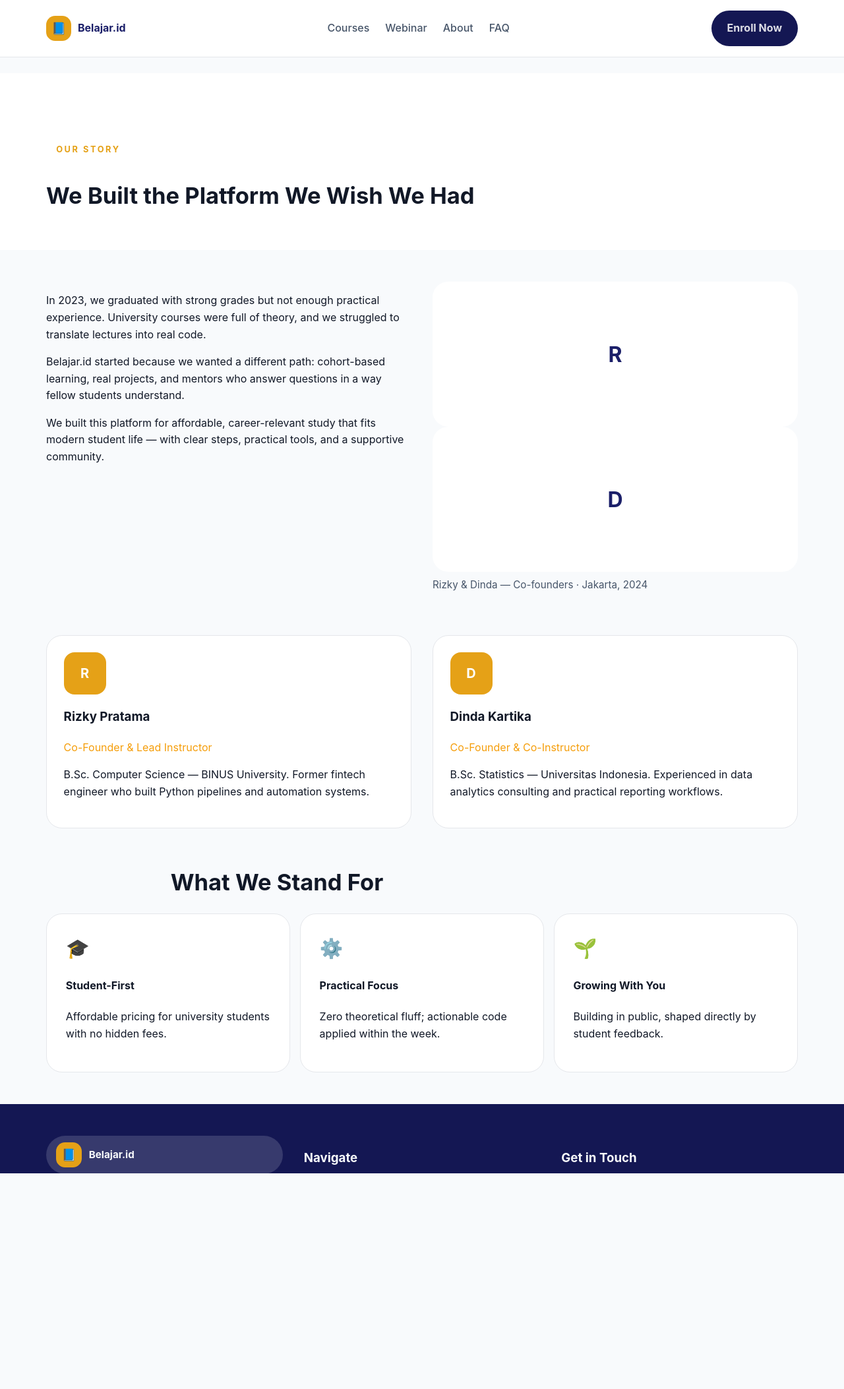
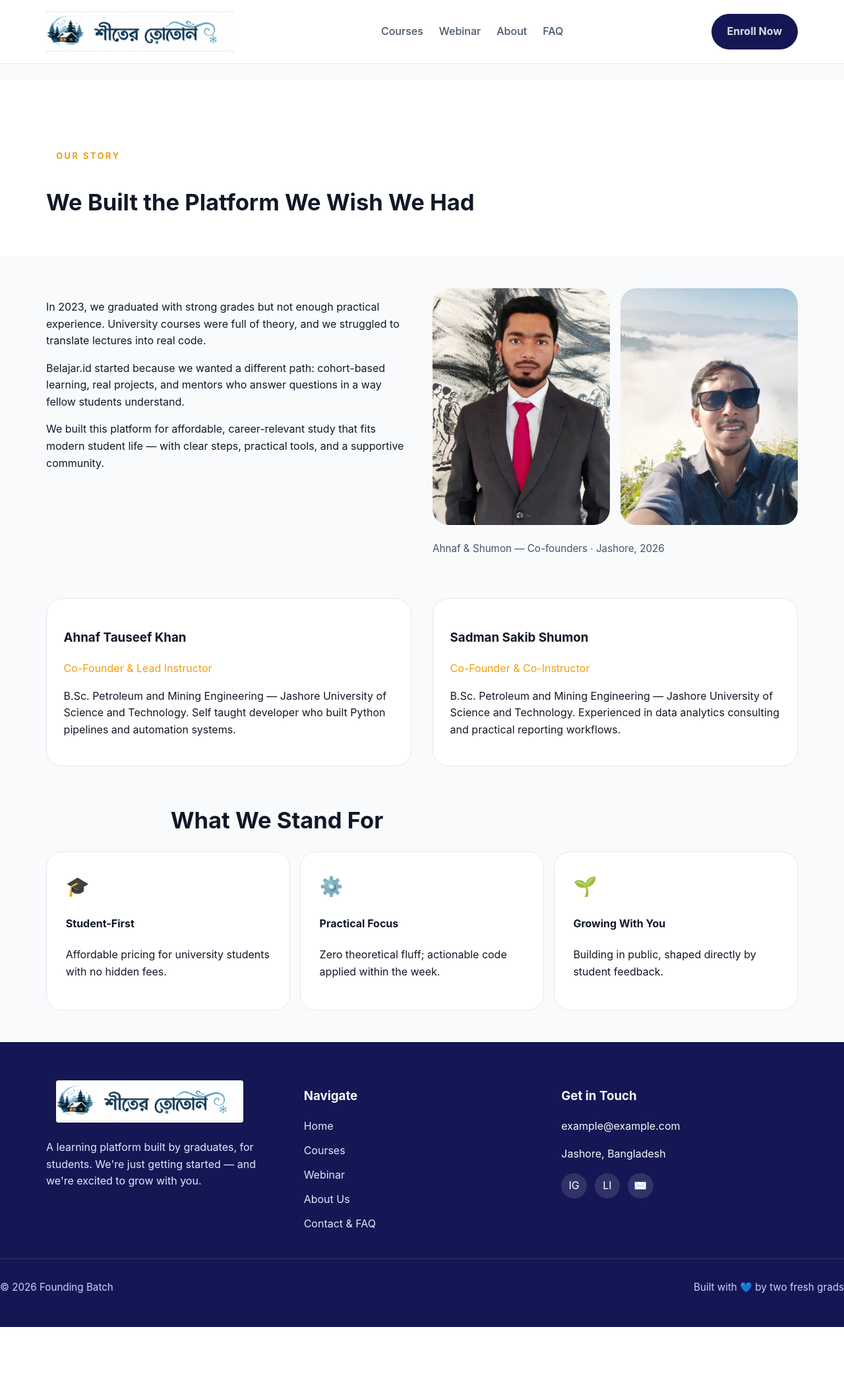
Before and after one commit to AhnafTouseef/Website, a Flask app: page /about in a window 1280 px wide. Shown: the whole page at 66% size. After the commit the page ends 2012 px from the top, so only its background shows below. Run offline with Flask 2, Linux system fonts and the light colour scheme.

Commit message:
Update course details, team members, and enhance styling; add logos and images

```diff
--- a/app.py
+++ b/app.py
@@ -1,4 +1,6 @@
 from flask import Flask, render_template, request, redirect, url_for, flash
+import os
+import random
 
 app = Flask(__name__)
 app.secret_key = "change-me-to-a-secure-key"
@@ -9,7 +11,7 @@ active_course = {
     "duration": "8 Weeks",
     "capacity": "Max 30 Students",
     "certificate": "Certificate",
-    "price": "Rp 799.000",
+    "price": "Tk 500.00",
     "status": "Available Now",
     "tagline": "Enrolling Now · Cohort 1",
     "start_date": "July 21, 2024",
@@ -22,12 +24,12 @@ active_course = {
 }
 
 pipeline_courses = [
-    {"title": "Data Analytics with Python", "estimate": "Est. Q3 2024", "icon": "📊"},
-    {"title": "Web Development (HTML/CSS/JS)", "estimate": "Est. Q4 2024", "icon": "🌐"},
-    {"title": "UI/UX Design Fundamentals", "estimate": "Est. Q4 2024", "icon": "🎨"},
-    {"title": "Digital Marketing & SEO", "estimate": "Est. 2025", "icon": "📣"},
-    {"title": "Excel & Google Sheets for Work", "estimate": "Est. 2025", "icon": "🧮"},
-    {"title": "Public Speaking & Communication", "estimate": "Est. 2025", "icon": "🎤"}
+    {"title": "Data Analytics with Python", "estimate": "Est. Q4 2026", "icon": "📊"},
+    {"title": "Web Development (HTML/CSS/JS)", "estimate": "Est. Q4 2026", "icon": "🌐"},
+    {"title": "UI/UX Design Fundamentals", "estimate": "Est. Q4 2026", "icon": "🎨"},
+    {"title": "Digital Marketing & SEO", "estimate": "Est. 2027", "icon": "📣"},
+    {"title": "Excel & Google Sheets for Work", "estimate": "Est. 2027", "icon": "🧮"},
+    {"title": "Public Speaking & Communication", "estimate": "Est. 2027", "icon": "🎤"}
 ]
 
 faq_questions = [
@@ -43,18 +45,39 @@ faq_questions = [
 
 team_members = [
     {
-        "name": "Rizky Pratama",
+        "name": "Ahnaf Tauseef Khan",
         "role": "Co-Founder & Lead Instructor",
-        "bio": "B.Sc. Computer Science — BINUS University. Former fintech engineer who built Python pipelines and automation systems.",
+        "bio": "B.Sc. Petroleum and Mining Engineering — Jashore University of Science and Technology. Self taught developer who built Python pipelines and automation systems.",
         "avatar": "R"
     },
     {
-        "name": "Dinda Kartika",
+        "name": "Sadman Sakib Shumon",
         "role": "Co-Founder & Co-Instructor",
-        "bio": "B.Sc. Statistics — Universitas Indonesia. Experienced in data analytics consulting and practical reporting workflows.",
+        "bio": "B.Sc. Petroleum and Mining Engineering — Jashore University of Science and Technology. Experienced in data analytics consulting and practical reporting workflows.",
         "avatar": "D"
     }
 ]
+
+
+@app.context_processor
+def inject_random_logo():
+    """Inject a random logo filename from static/logo into all templates as `logo`.
+
+    Falls back to a sensible name if the folder is missing or empty.
+    """
+    logos_dir = os.path.join(app.static_folder or 'static', 'logo')
+    try:
+        files = [f for f in os.listdir(logos_dir) if os.path.splitext(f)[1].lower() in ('.png', '.jpg', '.jpeg', '.svg', '.webp', '.gif')]
+    except Exception:
+        files = []
+
+    if files:
+        chosen = random.choice(files)
+    else:
+        # sensible default; templates should handle missing file gracefully
+        chosen = ''
+
+    return {'logo': chosen}
 
 curriculum = [
     {"week_range": "Week 1–2: Python Basics", "details": ["Variables & data types", "Control flow", "Functions", "Debugging"]},
@@ -121,4 +144,4 @@ def faq():
     return render_template("faq.html", faq_questions=faq_questions)
 
 if __name__ == "__main__":
-    app.run(debug=True)
+    app.run(debug=True, port=5001)
--- a/static/css/main.css
+++ b/static/css/main.css
@@ -10,6 +10,7 @@
     --accent-dark: #f59e0b;
     --border: #e5e7eb;
     --shadow: 0 18px 70px rgba(20, 23, 83, 0.12);
+    --radius-lg: 1.5rem;
 }
 
 * {
@@ -28,6 +29,7 @@ body {
 img {
     max-width: 100%;
     display: block;
+    border-radius: 1.5rem;
 }
 
 a {
@@ -85,6 +94,21 @@ button, input, textarea {
     border-radius: 0.85rem;
     color: #ffffff;
     font-size: 1.1rem;
+}
+
+/* Logo image used in navbar/footer when present
+   Allow natural aspect ratio; constrain by max-height so large horizontal logos
+   (e.g. 727x164) render clearly while fitting the header/footer.
+*/
+.site-logo {
+    width: auto;
+    height: auto;
+    max-height: 64px; /* allow generous height for full-clarity logos */
+    max-width: 100%;
+    object-fit: contain;
+    display: inline-block;
+    vertical-align: middle;
+    border-radius: 0.25rem;
 }
 
 .nav-links {
@@ -215,7 +239,7 @@ button, input, textarea {
     display: inline-flex;
     align-items: center;
     gap: 0.4rem;
-    background: rgba(255, 255, 255, 0.15);
+    background: rgba(255, 255, 255, 0);
     padding: 0.6rem 0.95rem;
     border-radius: 999px;
     font-size: 0.95rem;
@@ -360,7 +384,7 @@ button, input, textarea {
 .skills-card,
 .contact-card,
 .pricing-card {
-    min-height: 260px;
+    min-height: 100px;
 }
 
 .course-image {
@@ -485,8 +509,30 @@ button, input, textarea {
     place-items: center;
     font-size: 2rem;
     font-weight: 700;
-    border-radius: 1.5rem;
+    border-radius: var(--radius-lg);
     min-height: 220px;
+}
+
+/* Portrait frame container for founder photos */
+.founder-photo {
+    overflow: hidden;
+    aspect-ratio: 3 / 4;
+    width: 100%;
+    display: flex;
+    align-items: center;
+    justify-content: center;
+    position: relative;
+}
+
+/* Image fills the frame with cover fit and center alignment */
+.founder-photo img {
+    width: 100%;
+    height: 100%;
+    display: block;
+    object-fit: cover;
+    object-position: center;
+    filter: grayscale(15%) contrast(1.05);
+    box-shadow: 0 32px 80px rgba(0,0,0,0.55);
 }
 
 .photo-caption {
--- a/templates/about.html
+++ b/templates/about.html
@@ -13,17 +13,17 @@
         <p>Belajar.id started because we wanted a different path: cohort-based learning, real projects, and mentors who answer questions in a way fellow students understand.</p>
         <p>We built this platform for affordable, career-relevant study that fits modern student life — with clear steps, practical tools, and a supportive community.</p>
     </div>
-    <div class="founder-grid">
-        <div class="founder-photo-large">R</div>
-        <div class="founder-photo-large">D</div>
-        <p class="photo-caption">Rizky & Dinda — Co-founders · Jakarta, 2024</p>
+    <div class="founder-photos">
+        <div class="founder-photo"><img src="{{ url_for('static', filename='images/Author1.png') }}" alt="Ahnaf"></div>
+        <div class="founder-photo"><img src="{{ url_for('static', filename='images/Author2.jpg') }}" alt="Shumon"></div>
+        <p class="photo-caption">Ahnaf & Shumon — Co-founders · Jashore, 2026</p>
     </div>
 </section>
 
 <section class="container team-section grid-2">
     {% for member in team_members %}
     <div class="team-card white-card">
-        <div class="avatar large">{{ member.avatar }}</div>
+        <!-- <div class="avatar large">{{ member.avatar }}</div> -->
         <h3>{{ member.name }}</h3>
         <p class="team-role">{{ member.role }}</p>
         <p>{{ member.bio }}</p>
--- a/templates/base.html
+++ b/templates/base.html
@@ -3,7 +3,7 @@
 <head>
     <meta charset="UTF-8" />
     <meta name="viewport" content="width=device-width, initial-scale=1.0" />
-    <title>Belajar.id | Practical Student Learning</title>
+    <title>Practical Student Learning</title>
     <link rel="stylesheet" href="{{ url_for('static', filename='css/main.css') }}" />
     <link rel="stylesheet" href="{{ url_for('static', filename='css/responsive.css') }}" />
 </head>
@@ -17,8 +17,11 @@
     <header class="site-header">
         <div class="container header-inner">
             <a class="brand" href="{{ url_for('home') }}">
+                {% if logo %}
+                <img src="{{ url_for('static', filename=('logo/' ~ logo)) }}" alt="Belajar.id" class="brand-mark site-logo" />
+                {% else %}
                 <span class="brand-mark">📘</span>
-                <span class="brand-text">Belajar.id</span>
+                {% endif %}
             </a>
 
             <button class="mobile-menu-toggle" aria-controls="mobile-nav" aria-expanded="false" aria-label="Toggle menu">
@@ -63,8 +66,11 @@
         <div class="container footer-grid">
             <div>
                 <div class="footer-brand">
+                    {% if logo %}
+                    <img src="{{ url_for('static', filename=('logo/' ~ logo)) }}" alt="Belajar.id" class="brand-mark site-logo" />
+                    {% else %}
                     <span class="brand-mark">📘</span>
-                    <span class="brand-text">Belajar.id</span>
+                    {% endif %}
                 </div>
                 <p class="footer-tagline">A learning platform built by graduates, for students. We're just getting started — and we're excited to grow with you.</p>
             </div>
@@ -80,17 +86,17 @@
             </div>
             <div>
                 <h3>Get in Touch</h3>
-                <p>hello@belajar.id</p>
-                <p>Jakarta, Indonesia</p>
+                <p>example@example.com</p>
+                <p>Jashore, Bangladesh</p>
                 <div class="social-icons">
                     <a href="#" aria-label="Instagram">IG</a>
                     <a href="#" aria-label="LinkedIn">LI</a>
-                    <a href="mailto:hello@belajar.id" aria-label="Email">✉️</a>
+                    <a href="mailto:example@example.com" aria-label="Email">✉️</a>
                 </div>
             </div>
         </div>
         <div class="footer-bottom">
-            <p>© 2024 Belajar.id — Founding Batch</p>
+            <p>© 2026 Founding Batch</p>
             <p>Built with 💙 by two fresh grads</p>
         </div>
     </footer>
--- a/templates/courses.html
+++ b/templates/courses.html
@@ -14,7 +14,9 @@
         <span class="status-text">Available Now</span>
     </div>
     <div class="pipeline-card active-course-card">
-        <div class="course-editor-graphic"></div>
+        <div class="course-editor-graphic">
+            <img src="{{ url_for('static', filename='course/python_beginer.jpg') }}" alt="Python for Beginners" />
+        </div>
         <div class="course-info">
             <span class="pill-tag">{{ active_course.tagline }}</span>
             <h2>{{ active_course.title }}</h2>
--- a/templates/faq.html
+++ b/templates/faq.html
@@ -35,9 +35,9 @@
             <button type="submit" class="button button-primary full-width">💬 Send Message</button>
         </form>
         <div class="contact-list">
-            <p><strong>Email</strong>: hello@belajar.id</p>
-            <p><strong>Instagram</strong>: @belajar.id</p>
-            <p><strong>LinkedIn</strong>: Belajar.id</p>
+            <p><strong>Email</strong>: example@example.com</p>
+            <p><strong>Instagram</strong>: @example</p>
+            <p><strong>LinkedIn</strong>: example</p>
         </div>
     </div>
 </section>
--- a/templates/webinar.html
+++ b/templates/webinar.html
@@ -14,7 +14,7 @@
             </div>
         </div>
         <div class="hero-visual webinar-media">
-            <div class="webinar-screen"></div>
+            <div class="webinar-screen"><img src="{{ url_for('static', filename='webinar.jpg') }}" alt="webinar"></div>
         </div>
     </div>
 </section>
```
Also changed, not shown: other parts of static/css/main.css (+52 -3 lines), templates/course_details.html (+3 -5 lines), templates/home.html (+9 -6 lines), static/course/python_beginer.jpg (added), static/images/Author1.png (added), static/images/Author2.jpg (added), static/logo/logo1.png (added), static/logo/logo2.png (added), static/logo/logo3.png (added), static/logo/logo4.png (added), static/logo/logo5.png (added), static/logo/logo6.png (added), static/webinar.jpg (added).
